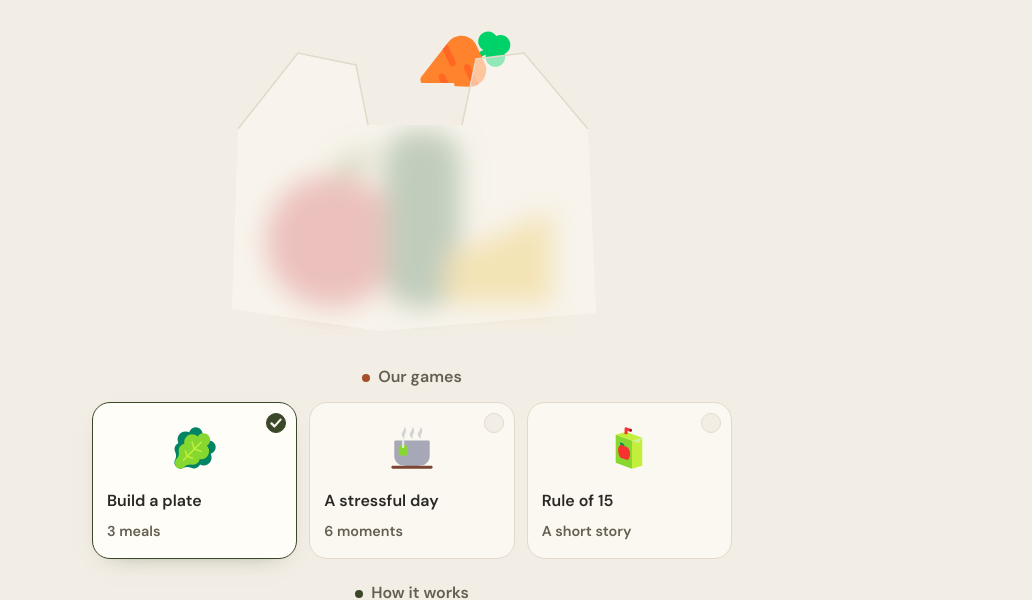
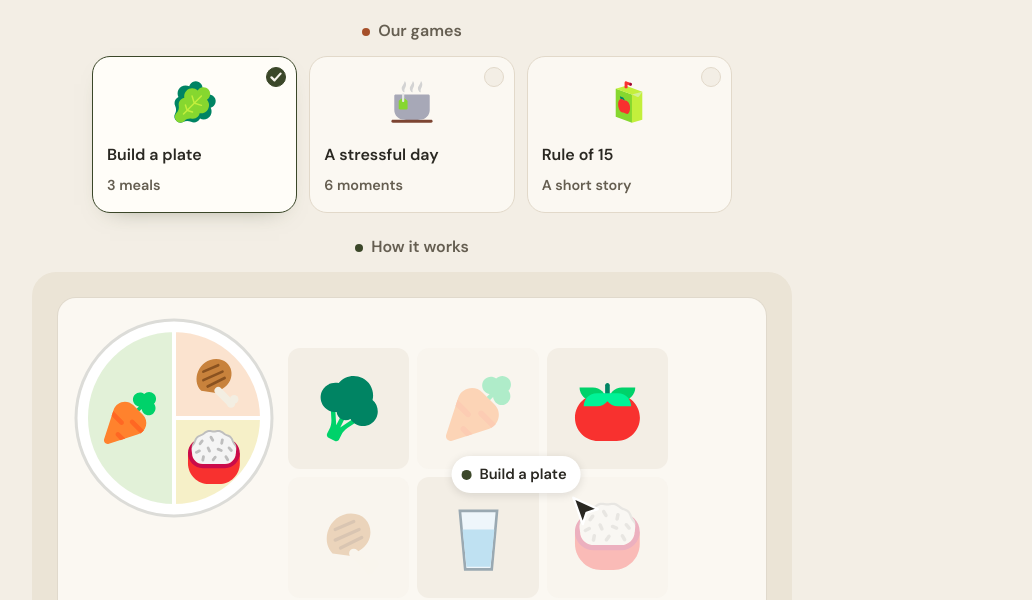
Before and after one commit to genevievu/steady-day, a plain HTML site: page index.html in a window 1280 px wide. Shown: the part 229-829 px from the top of the page, without its empty margins (228-1260 px from the left). Drawn offline with nearby package versions, Linux system fonts and the light colour scheme.

Commit message:
Remove the frosted bag from the homepage
Co-Authored-By: Claude Opus 5.5 <noreply@anthropic.com>
Claude-Session: https://claude.ai/code/session_01YaCzxsBAGj1bc8CxJwBkQ3

```diff
--- a/index.html
+++ b/index.html
@@ -890,7 +890,6 @@ function renderIntro(){
       <h1 class="lp-title">Steady Day</h1>
       <p class="lead">Play these games to improve your diabetes knowledge.</p>
     </div>
-    <div class="lp-bag">${frostedBag()}</div>
     <div class="lp-games">
       <span class="lp-label">Our games</span>
       <div class="lp-items" role="tablist" aria-label="Our games">
```
